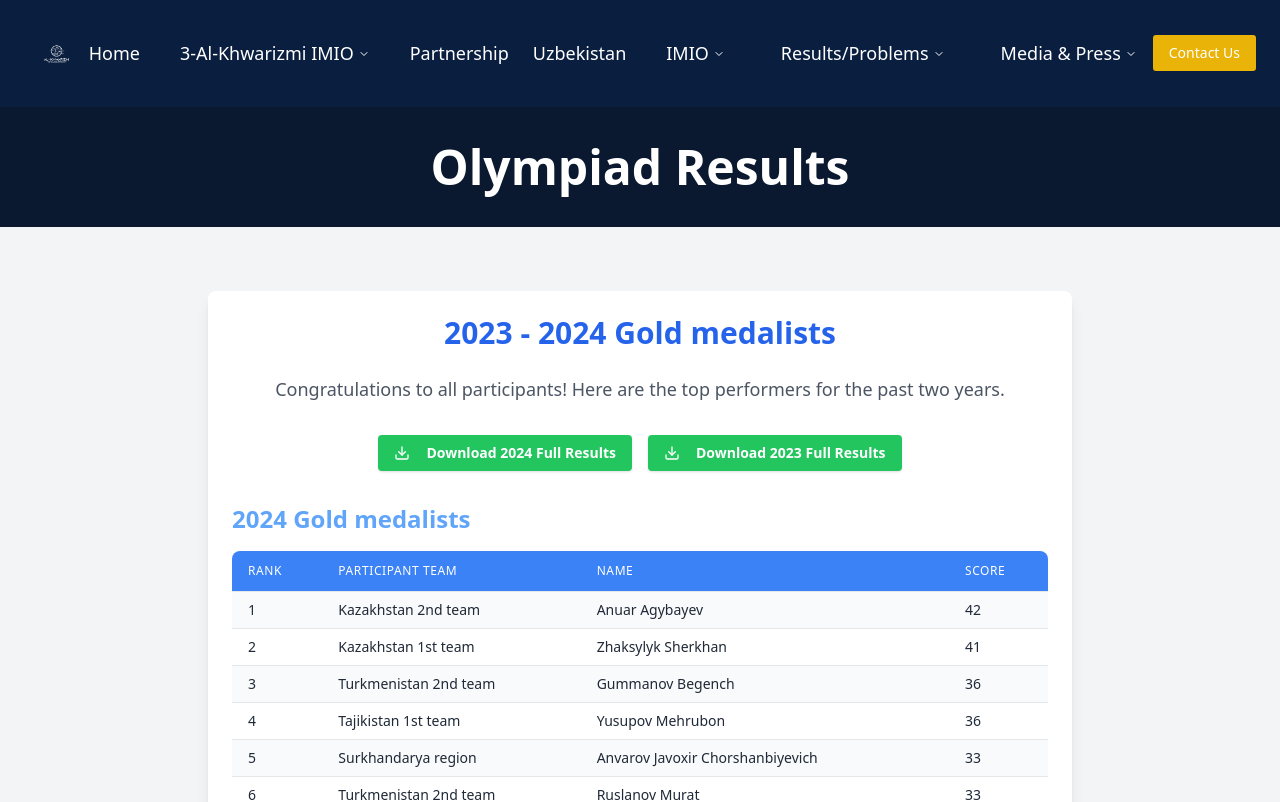
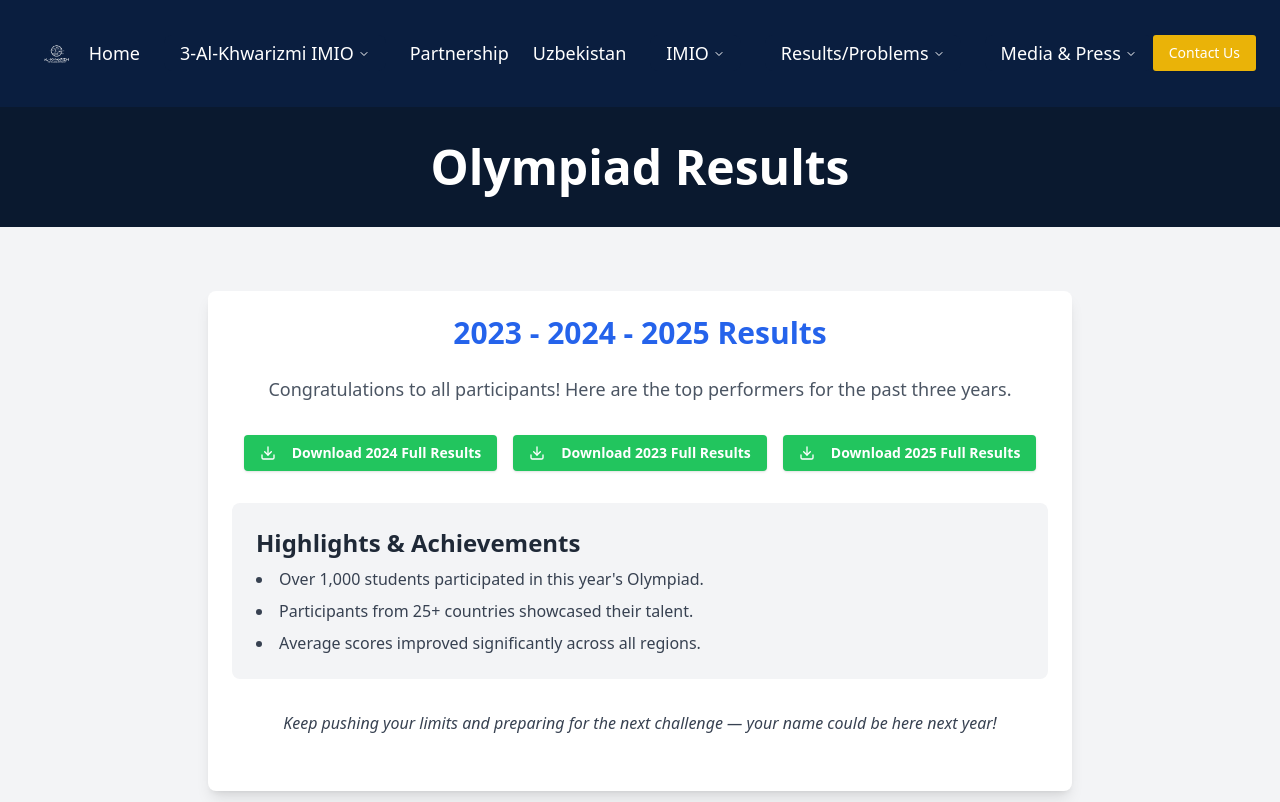
Before and after one commit to OkiljonDadakhanov/alxorazmiy, a Next.js app: page /results in a window 1280 px wide. Shown: the top 802 px of the page. Built offline with nearby package versions, Linux system fonts and the light colour scheme.

Commit message:
added results pdfs

```diff
--- a/components/results-content.tsx
+++ b/components/results-content.tsx
@@ -6,20 +6,37 @@ import DownloadButton from "./download-button";
 const ResultsContent: React.FC = () => (
   <div className="bg-white shadow-lg rounded-lg p-4 sm:p-6 mb-8">
     <h2 className="text-2xl sm:text-3xl font-bold text-center text-blue-600 mb-4 sm:mb-6">
-      {YEARS.PREVIOUS} - {YEARS.CURRENT} Gold medalists
+      {YEARS.PREVIOUS} - {YEARS.CURRENT} - 2025 Results
     </h2>
+
     <p className="text-base sm:text-lg text-center text-gray-600 mb-6 sm:mb-8">
       Congratulations to all participants! Here are the top performers for the
-      past two years.
+      past three years.
     </p>
 
     <div className="flex flex-col sm:flex-row justify-center space-y-4 sm:space-y-0 sm:space-x-4 mb-8">
       <DownloadButton year={YEARS.CURRENT} />
       <DownloadButton year={YEARS.PREVIOUS} />
+      <DownloadButton year={YEARS.NEW} />
     </div>
 
-    <ResultTable year={YEARS.CURRENT} data={results[YEARS.CURRENT]} />
-    <ResultTable year={YEARS.PREVIOUS} data={results[YEARS.PREVIOUS]} />
+    <div className="bg-gray-100 rounded-lg p-4 sm:p-6 mb-8">
+      <h3 className="text-xl sm:text-2xl font-semibold text-gray-800 mb-2">
+        Highlights & Achievements
+      </h3>
+      <ul className="list-disc list-inside text-gray-700 space-y-2">
+        <li>Over 1,000 students participated in this year's Olympiad.</li>
+        <li>Participants from 25+ countries showcased their talent.</li>
+        <li>Average scores improved significantly across all regions.</li>
+      </ul>
+    </div>
+
+    <div className="text-center text-gray-700 italic mb-8">
+      Keep pushing your limits and preparing for the next challenge — your name could be here next year!
+    </div>
+
+    {/* <ResultTable year={YEARS.CURRENT} data={results[YEARS.CURRENT]} />
+    <ResultTable year={YEARS.PREVIOUS} data={results[YEARS.PREVIOUS]} /> */}
   </div>
 );
 
--- a/constants/years.ts
+++ b/constants/years.ts
@@ -1,4 +1,5 @@
 export const YEARS = {
   CURRENT: 2024,
   PREVIOUS: 2023,
+  NEW: 2025,
 } as const;
```
Also changed, not shown: 1 other file (tests, documents, lock files or other folders).
